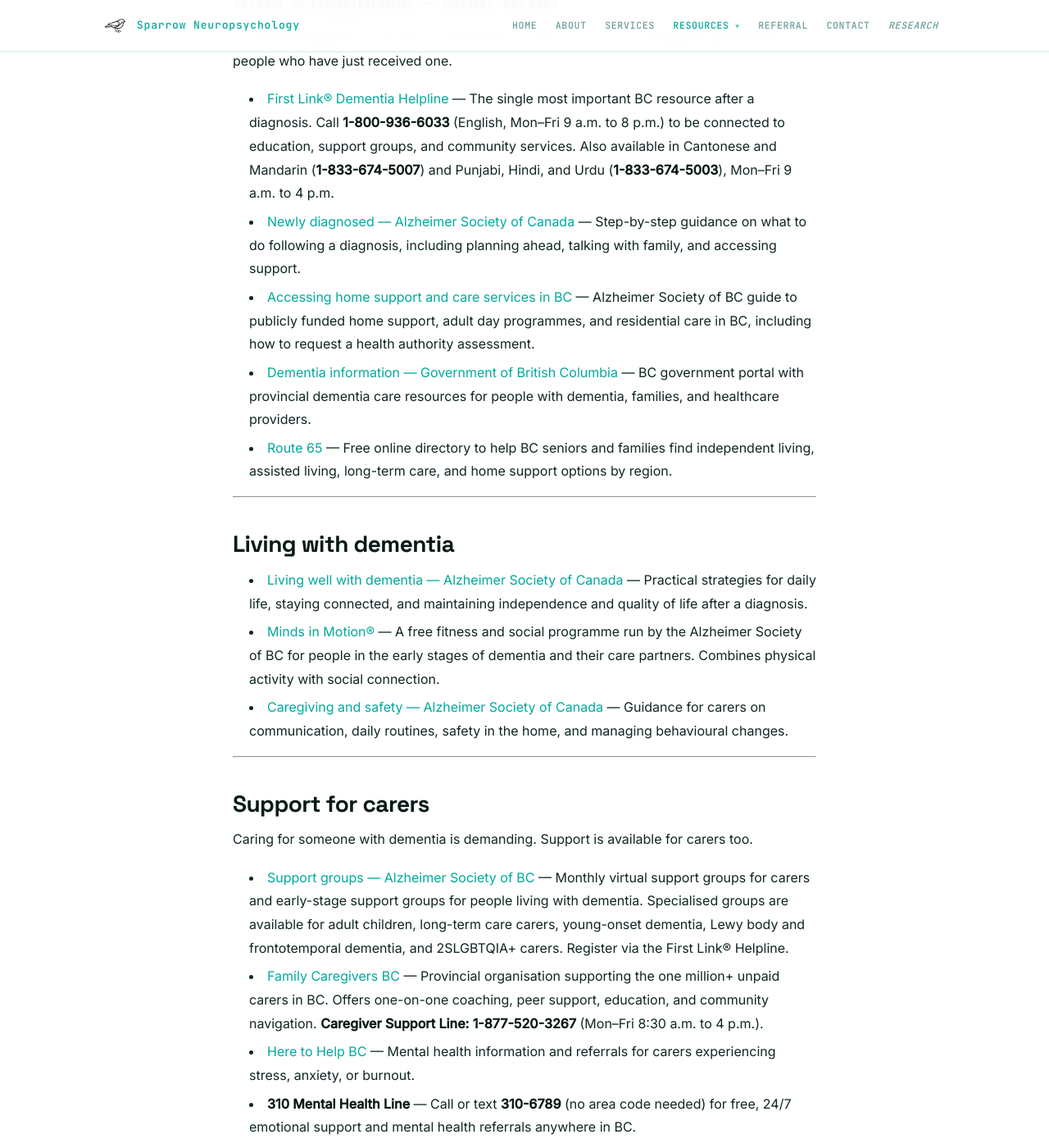
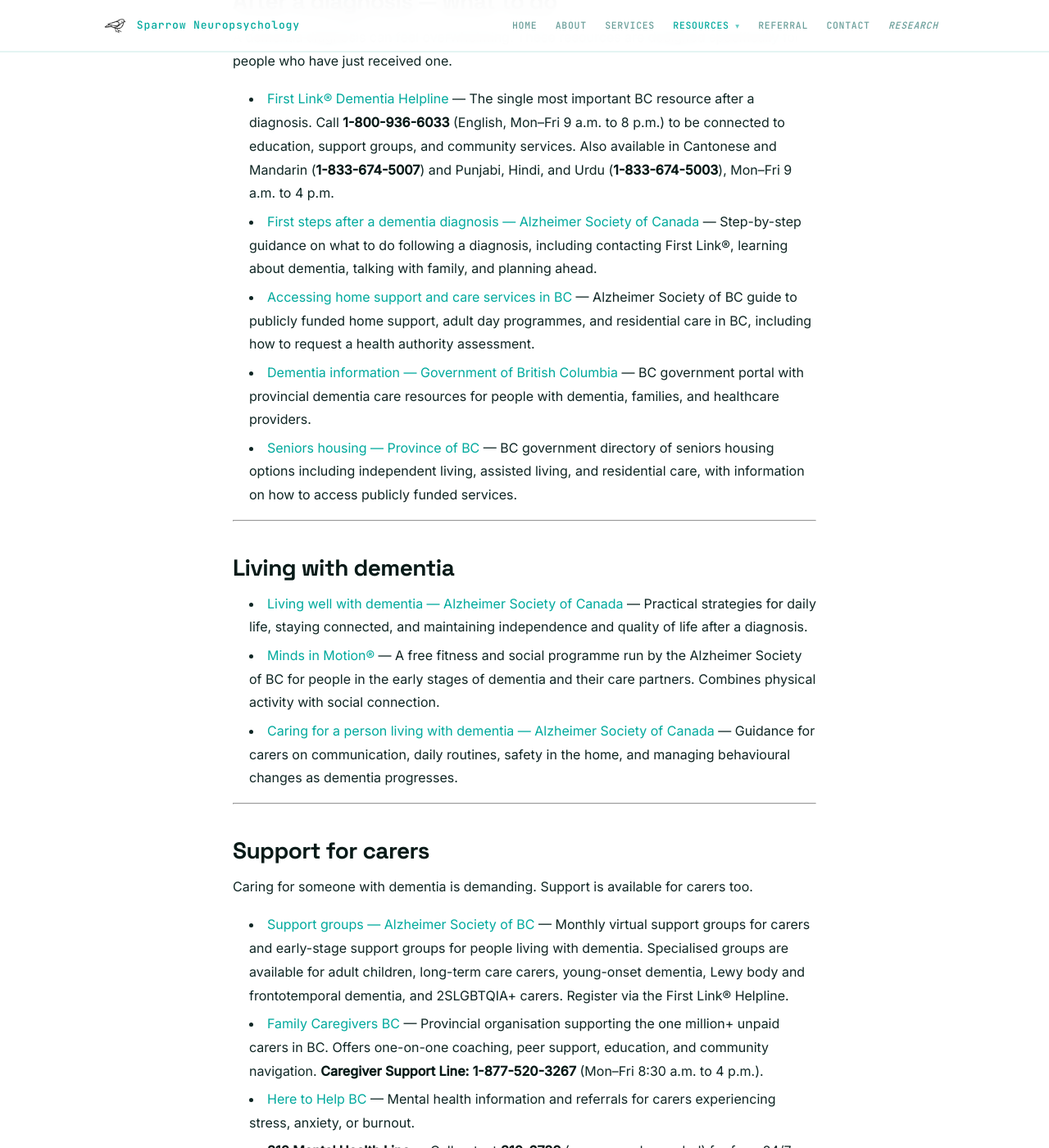
Before and after one commit to cfxb/sparrow-clinic, a Jekyll site: the page built from resources/dementia.md, in a window 1280 px wide and 1400 px high, scrolled down 1468 px. Shown: the whole window at 82% size. Built offline with Jekyll 4.4.1, drawn with Linux system fonts in a browser that asks for light colours.

Commit message:
Fix broken links found during full-site link audit
about.md:
- Fix KnowNeuropsychology URL: knowneuropsychology.org (ECONNREFUSED) → knowneuropsych.org (confirmed working)

dementia.md:
- Fix Alzheimer Canada newly-diagnosed URL (404): update to new URL structure /help-information/im-living-dementia/first-steps-after-diagnosis
- Fix Alzheimer Canada living-well URL (404): update to /help-information/im-living-dementia/living-well-dementia
- Fix Alzheimer Canada caregiving URL (404): update to /help-information/im-caring-person-living-dementia
- Replace route65.ca (ECONNREFUSED, consistently unreachable) with BC government seniors housing page

epilepsy.md:
- Switch amazon.ca book links to amazon.com (amazon.ca returning 500 errors for these ASINs)

All other links across all pages verified — 403/405 errors confirmed as bot-blocking on live pages; no other broken links found.

Co-Authored-By: Claude Sonnet 4.6 <noreply@anthropic.com>

```diff
--- a/resources/dementia.md
+++ b/resources/dementia.md
@@ -31,18 +31,18 @@ This page brings together high-quality resources for people living with dementia
 A dementia diagnosis can feel overwhelming. These resources are designed specifically for people who have just received one.
 
 - [First Link® Dementia Helpline](https://alzheimer.ca/bc/en/help-support/find-support-bc/first-link-dementia-helpline){:target="_blank" rel="noopener"} — The single most important BC resource after a diagnosis. Call **1-800-936-6033** (English, Mon–Fri 9 a.m. to 8 p.m.) to be connected to education, support groups, and community services. Also available in Cantonese and Mandarin (**1-833-674-5007**) and Punjabi, Hindi, and Urdu (**1-833-674-5003**), Mon–Fri 9 a.m. to 4 p.m.
-- [Newly diagnosed — Alzheimer Society of Canada](https://alzheimer.ca/en/help-support/im-person-living-dementia/ive-just-been-diagnosed){:target="_blank" rel="noopener"} — Step-by-step guidance on what to do following a diagnosis, including planning ahead, talking with family, and accessing support.
+- [First steps after a dementia diagnosis — Alzheimer Society of Canada](https://alzheimer.ca/en/help-information/im-living-dementia/first-steps-after-diagnosis){:target="_blank" rel="noopener"} — Step-by-step guidance on what to do following a diagnosis, including contacting First Link®, learning about dementia, talking with family, and planning ahead.
 - [Accessing home support and care services in BC](https://alzheimer.ca/bc/en/accessing-home-support-care-services-bc){:target="_blank" rel="noopener"} — Alzheimer Society of BC guide to publicly funded home support, adult day programmes, and residential care in BC, including how to request a health authority assessment.
 - [Dementia information — Government of British Columbia](https://www2.gov.bc.ca/gov/content/family-social-supports/seniors/health-safety/disease-and-injury-care-and-prevention/dementia-information){:target="_blank" rel="noopener"} — BC government portal with provincial dementia care resources for people with dementia, families, and healthcare providers.
-- [Route 65](https://route65.ca/){:target="_blank" rel="noopener"} — Free online directory to help BC seniors and families find independent living, assisted living, long-term care, and home support options by region.
+- [Seniors housing — Province of BC](https://www2.gov.bc.ca/gov/content/housing-tenancy/affordable-and-social-housing/seniors-housing){:target="_blank" rel="noopener"} — BC government directory of seniors housing options including independent living, assisted living, and residential care, with information on how to access publicly funded services.
 
 ---
 
 ## Living with dementia
 
-- [Living well with dementia — Alzheimer Society of Canada](https://alzheimer.ca/en/help-support/im-person-living-dementia/living-well-dementia){:target="_blank" rel="noopener"} — Practical strategies for daily life, staying connected, and maintaining independence and quality of life after a diagnosis.
+- [Living well with dementia — Alzheimer Society of Canada](https://alzheimer.ca/en/help-information/im-living-dementia/living-well-dementia){:target="_blank" rel="noopener"} — Practical strategies for daily life, staying connected, and maintaining independence and quality of life after a diagnosis.
 - [Minds in Motion®](https://alzheimer.ca/bc/en/help-support/programs-services/minds-motion){:target="_blank" rel="noopener"} — A free fitness and social programme run by the Alzheimer Society of BC for people in the early stages of dementia and their care partners. Combines physical activity with social connection.
-- [Caregiving and safety — Alzheimer Society of Canada](https://alzheimer.ca/en/help-support/i-have-friend-or-family-member-who-lives-dementia/caregiving){:target="_blank" rel="noopener"} — Guidance for carers on communication, daily routines, safety in the home, and managing behavioural changes.
+- [Caring for a person living with dementia — Alzheimer Society of Canada](https://alzheimer.ca/en/help-information/im-caring-person-living-dementia){:target="_blank" rel="noopener"} — Guidance for carers on communication, daily routines, safety in the home, and managing behavioural changes as dementia progresses.
 
 ---
 
```
Also changed, not shown: about.md (+1 -1 lines), resources/epilepsy.md (+2 -2 lines).
